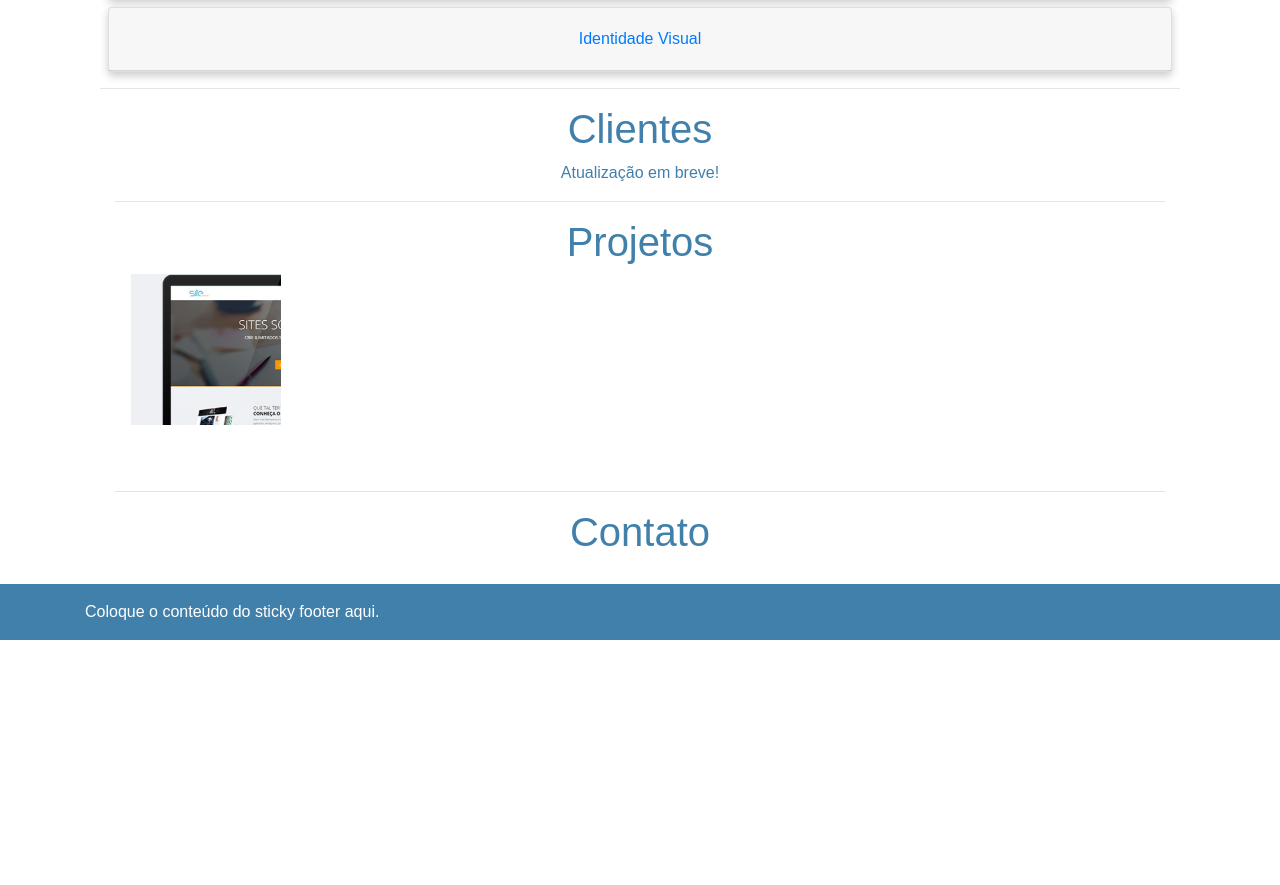
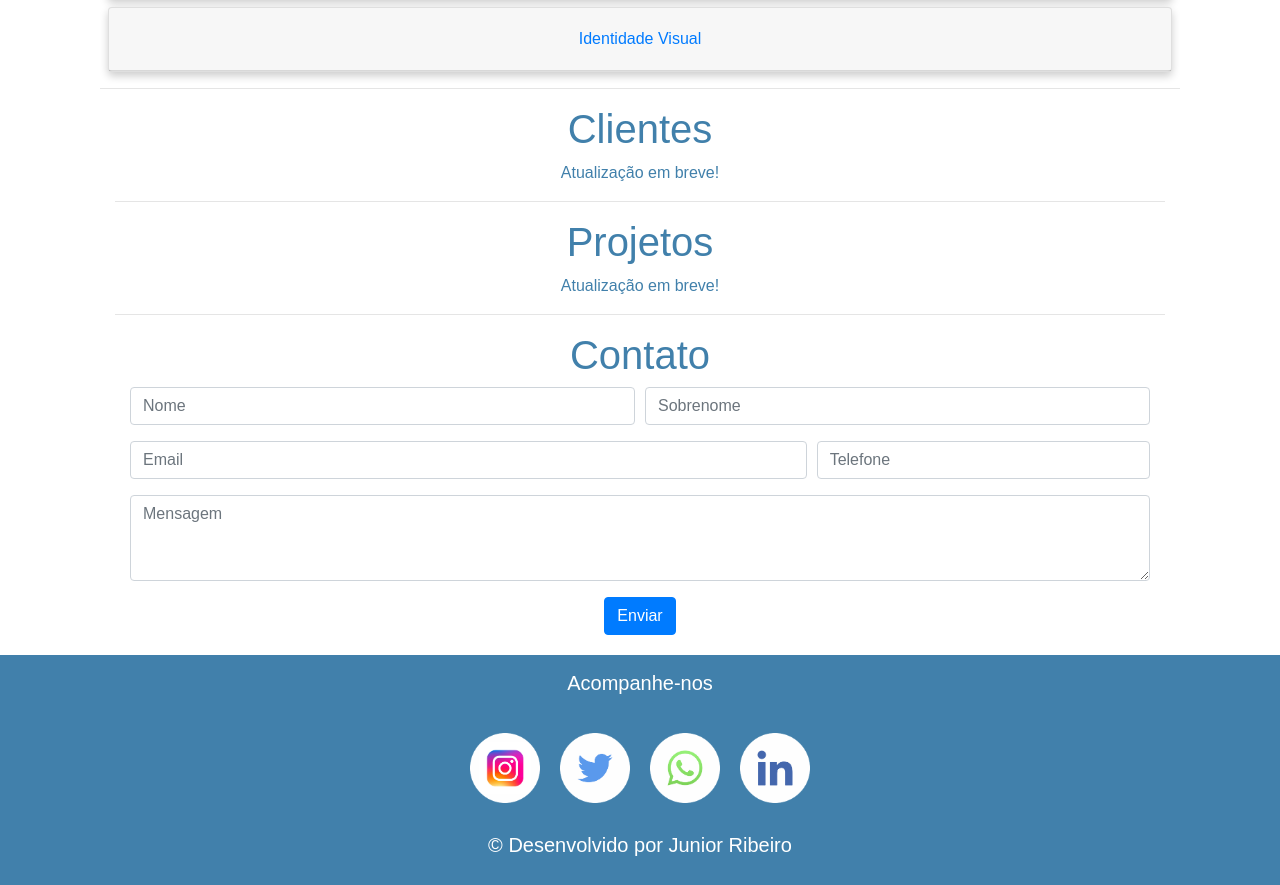
Before and after one commit to jrribeirodev/3devsystems, a plain HTML site: page index.html in a window 1280 px wide. Shown: the part 1615-2500 px from the top of the page. Before the commit the page ends 2255 px from the top, so only its background shows below. Drawn offline with nearby package versions, Linux system fonts and the light colour scheme.

Commit message:
Ajustes projetos e criação do form contato

```diff
--- a/css/sobre.css
+++ b/css/sobre.css
@@ -53,10 +53,6 @@
 }
 
 .card-text{
-    text-align: center;
-}
-
-.col-sm{
     text-align: center;
 }
 
@@ -137,3 +133,20 @@ body {
       display: block;
     }
   }
+
+  .titulos{
+    text-align: center;
+  }
+
+  .button-enviar{
+    display: flex;
+    justify-content: center;
+  }
+
+  .redes-sociais{
+    height: 70px;margin: 10px;
+  }
+
+  h5{
+    color: #FFF;
+  }
--- a/css/style.css
+++ b/css/style.css
@@ -26,9 +26,6 @@
 
   @media screen and (max-width: 767px) {
 
-    .section-padding {
-      padding: 40px 0;
-    }
 
     .mb-50-2 {
       margin-bottom: -33px !important;
--- a/index.html
+++ b/index.html
@@ -96,7 +96,9 @@
           <div class="col-sm" >
             <div id="sobre">
               <div class="box-text-sobre">
+                <div class="titulos">
                 <h1 id="sobre">Sobre</h1>
+                </div>
                 <section class="about-us section-padding">
                   <div class="container">
                       <div class="row">
@@ -167,7 +169,9 @@
           <div class="w-100" id="servicos"><hr size="100px"></div>
 
           <div class="col-sm">
+            <div class="titulos">
             <h1>Serviços</h1>
+            </div>
             <div id="accordion">
 
               <div class="card">
@@ -211,11 +215,13 @@
 
             </div>
 
-          <div class="w-100"><hr size="100px"></div>
+          <div class="w-100" id="clientes"><hr size="100px"></div>
 
           <div class="col-sm">
             <div class="about-section">
+              <div class="titulos">
               <h1>Clientes</h1>
+              </div>
               <p>Atualização em breve!</p>
             </div>
             <!--
@@ -261,11 +267,15 @@
             </div>
           </div>
 -->
-          <div class="w-100"><hr size="100px"></div>
+          <div class="w-100" id="projetos"><hr size="100px"></div>
 
           <div class="col-sm">
+            <div class="about-section">
+            <div class="titulos">
             <h1>Projetos</h1>
-
+</div>
+<p>Atualização em breve!</p>
+<!--
             <div class="carrosel-filmes">
               <div class="owl-carousel owl-theme">
                   <div class="item">
@@ -277,12 +287,39 @@
               </div>
 
           </div>
+          --></div>
           </div>
 
-          <div class="w-100"><hr size="100px"></div>
+          <div class="w-100" id="contato"><hr size="100px"></div>
 
           <div class="col-sm">
-            <h1>Contato</h1>
+            <div class="titulos">
+              <h1>Contato</h1>
+            </div>
+            <form>
+              <div class="form-row">
+                <div class="form-group col-md-6">
+                  <input type="text" class="form-control" id="inputNome" placeholder="Nome">
+                </div>
+                <div class="form-group col-md-6">
+                  <input type="text" class="form-control" id="inputSobrenome" placeholder="Sobrenome">
+                </div>
+              </div>
+              <div class="form-row">
+              <div class="form-group col-md-8">
+                <input type="email" class="form-control" id="inputEmail" placeholder="Email">
+              </div>
+              <div class="form-group col-md-4">
+                <input type="tel" class="form-control" id="inputTelefone" placeholder="Telefone">
+              </div>
+            </div>
+                <div class="form-group">
+                  <textarea placeholder="Mensagem" class="form-control" id="exampleFormControlTextarea1" rows="3"></textarea>
+                </div>
+                <div class="button-enviar">
+              <button type="submit" class="btn btn-primary">Enviar</button>
+            </div>
+            </form>
           </div>
 
         </div>
@@ -291,7 +328,18 @@
 
     <footer class="footer mt-auto py-3">
       <div class="container">
-        <span class="text-muted">Coloque o conteúdo do sticky footer aqui.</span>
+        <div class="row">
+          <h5>Acompanhe-nos</h1>
+        </div>
+        <div class="row">
+          <img class="redes-sociais" src="img/instagram.png" alt="">
+          <img class="redes-sociais" src="img/twitter.png" alt="">
+          <img class="redes-sociais" src="img/whatsapp.png" alt="">
+          <img class="redes-sociais" src="img/linkedin.png" alt="">
+        </div>
+        <div class="row">
+          <h5>&copy Desenvolvido por Junior Ribeiro</h5>
+        </div>
       </div>
     </footer>
 
```
Also changed, not shown: css/bootstrap.css, img/instagram.png (added), img/linkedin.png (added), img/twitter.png (added), img/whatsapp.png (added).
